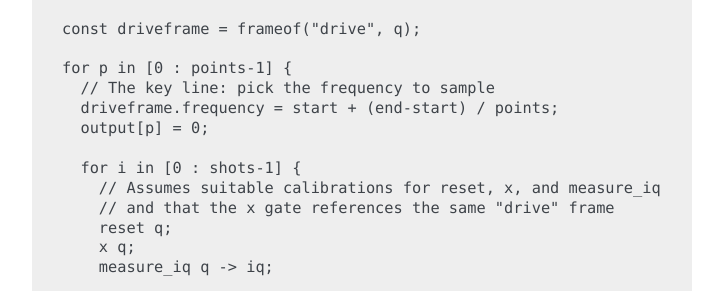
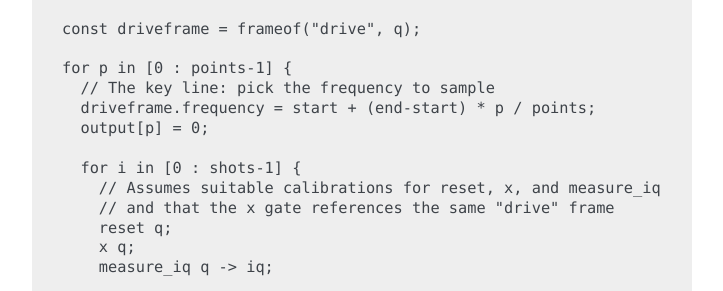
Before and after one commit to openqasm/openqasm, a Sphinx documentation site: the page built from source/language/openpulse.rst, in a window 1280 px wide and 900 px high, scrolled down 2582 px. Shown: the part 439-730 px from the top of the window, without its empty margins (388-1111 px from the left). Built offline with Sphinx 7.4.7, drawn with Linux system fonts in a browser that asks for light colours; some of the changed text lies outside the part shown.

Commit message:
Actually write a program that works

```diff
--- a/source/language/openpulse.rst
+++ b/source/language/openpulse.rst
@@ -165,7 +165,7 @@ Here's an example qubit spectroscopy experiment.
 
    for p in [0 : points-1] {
      // The key line: pick the frequency to sample
-     driveframe.frequency = start + (end-start) / points;
+     driveframe.frequency = start + (end-start) * p / points;
      output[p] = 0;
 
      for i in [0 : shots-1] {
```
